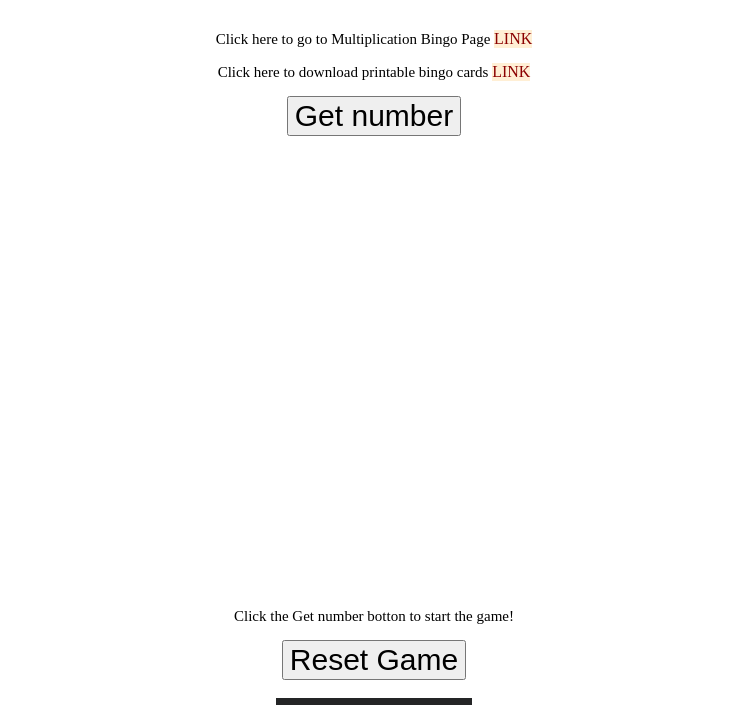
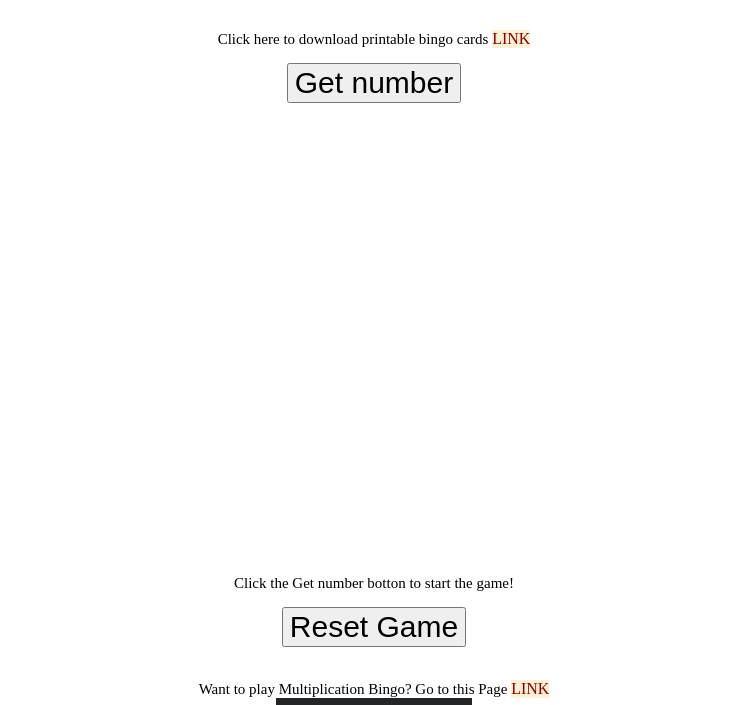
Before and after one commit to kcyangcal/bingo, a plain HTML site: page index.html in a window 1280 px wide. Shown: the part 95-800 px from the top of the page, without its empty margins (266-1012 px from the left). Drawn offline with nearby package versions, Linux system fonts and the light colour scheme.

Commit message:
fixing the link

```diff
--- a/index.html
+++ b/index.html
@@ -7,9 +7,7 @@
 </head>
 <body>
 	<h1 style="color:black;font-size:50px;text-align: center;"> Bingo Number Generator (1-75) </h1>
-	<p id="new_link" style="color:black;font-size:15px;text-align: center; margin-bottom: 0px;"> Click here to go to Multiplication Bingo Page
-		<a href="./index_multiplication.html" target="_blank" style="color: darkred ; background-color: papayawhip; padding: 0px; text-align: center; text-decoration: none; display: inline-block; font-size: 16px; margin-bottom: 0px;" > LINK </a>
-	</p>
+
 	<p id="number_list" style="color:black;font-size:15px;text-align: center; margin-bottom: 0px;"> Click here to download printable bingo cards
 		<a href="http://raw.githubusercontent.com/kcyangcal/bingo/main/bingo_cards/48-p6_bingo_sheet.pdf" target="_blank" style="color: darkred ; background-color: papayawhip; padding: 0px; text-align: center; text-decoration: none; display: inline-block; font-size: 16px; margin-bottom: 0px;" download> LINK </a>
 	</p>
@@ -25,6 +23,9 @@
 	</div>
 	<div>
 		<button type="button" id ="reset" style="font-size:30px; margin:auto; display:block;"> Reset Game </button> <br>
+		<p id="new_link" style="color:black;font-size:15px;text-align: center; margin-bottom: 0px;"> Want to play Multiplication Bingo? Go to this Page
+			<a href="./index_multiplication.html" target="_blank" style="color: darkred ; background-color: papayawhip; padding: 0px; text-align: center; text-decoration: none; display: inline-block; font-size: 16px; margin-bottom: 0px;" > LINK </a>
+		</p>
 		<img src="./pic/Avatar.png" style="margin:auto; display:block;" alt="Italian Trulli">
 		<p id="author" style="color:black;font-size:10px;text-align: center;"> This webpage is designed by KC Yang for family bingo game. Have fun!</p>
 	</div>
```
